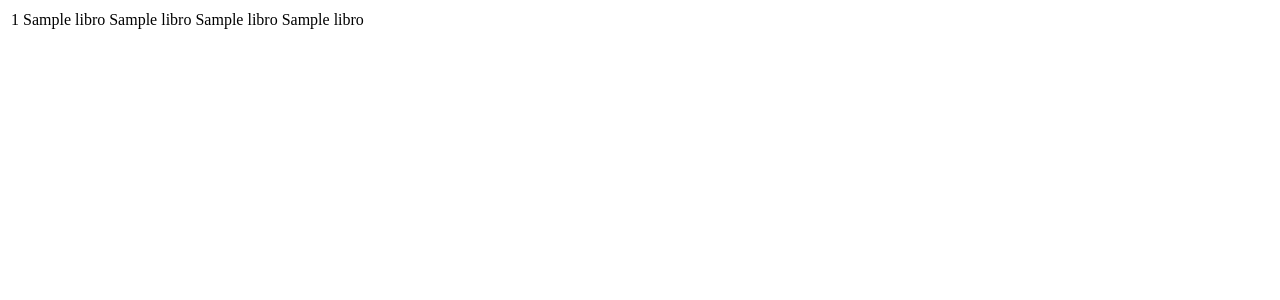
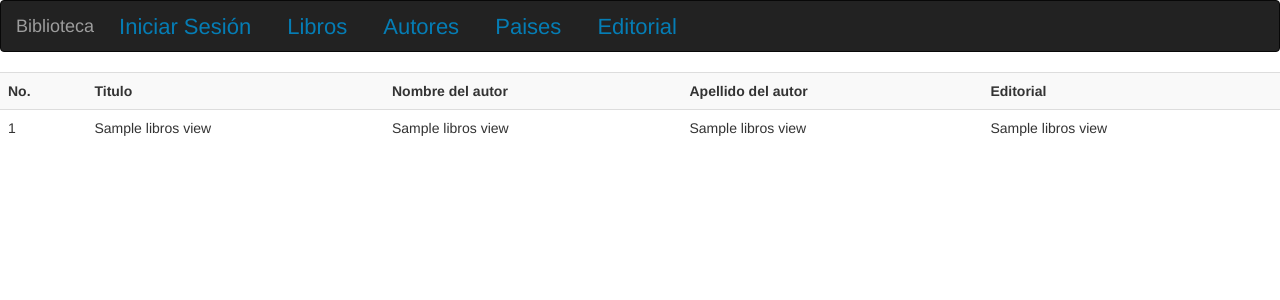
Before and after one commit to Yammery80/libreria_app, a Flask app: page /libros in a window 1280 px wide. Shown: the top 300 px of the page. Run offline with Flask 3, Linux system fonts and the light colour scheme; a database or web service that is not in the repository returns one stand-in record (values such as "Sample title"); some libraries are stand-ins or nearby versions.

Commit message:
Seccion de Autores

```diff
--- a/main.py
+++ b/main.py
@@ -12,7 +12,7 @@ def index():
     return render_template('base.html')
 
 @app.route('/libros')
-def libro():
+def libros():
     #Conectar con DB(DataBase)
     conexion = psycopg2.connect(
         database="biblioteca",
@@ -24,10 +24,31 @@ def libro():
     # Crear un cursor (objeto para recorrer las tablas)
     cursor = conexion.cursor()
     #Ejecutar una consulta en postgres
-    cursor.execute('''SELECT * FROM libro''')
+    cursor.execute('''SELECT * FROM libros_view''')
     #Recuperar información
     datos = cursor.fetchall()
-    #Cerrar cursor y conecxión a la base de datos
+    #Cerrar cursor y conexión a la base de datos
     cursor.close()
     conexion.close()
     return render_template('libros.html', datos=datos)
+
+@app.route('/autores')
+def autores():
+    #Conectar con DB(DataBase)
+    conexion = psycopg2.connect(
+        database="biblioteca",
+        user="postgres",
+        password="Lindel2005",
+        host="localhost",
+        port="5432"
+    )
+    # Crear un cursor (objeto para recorrer las tablas)
+    cursor = conexion.cursor()
+    #Ejecutar una consulta en postgres
+    cursor.execute('''SELECT * FROM autores_view''')
+    #Recuperar información
+    datos = cursor.fetchall()
+    #Cerrar cursor y conexión a la base de datos
+    cursor.close()
+    conexion.close()
+    return render_template('autores.html', datos=datos)
--- a/templates/libros.html
+++ b/templates/libros.html
@@ -1,4 +1,29 @@
-<table>
+{% extends 'bootstrap/base.html' %}
+{% block head %}
+    {{ super() }}
+    <title>
+        {% block title %}
+            Biblioteca Web App
+        {% endblock %}
+    </title>
+    <link rel="stylesheet" href="../static/style/style.css">
+ <!-- <link rel="stylesheet" href=""> // aqui puedo conectar mi hoja de estilo -->
+{% endblock %}
+{% block body %}
+
+    {% block navbar %}
+        {% include 'navbar.html' %}
+    {% endblock %}
+
+    {% block content %}
+<table class="table table-success table-striped">
+    <tr>
+        <th scope="col">No.</th>
+        <th scope="col">Titulo</th>
+        <th scope="col">Nombre del autor</th>
+        <th scope="col">Apellido del autor</th>
+        <th scope="col">Editorial</th>
+    </tr>
     {% for fila in datos %}
     <tr>
         <td>{{fila[0]}}</td>
@@ -9,3 +34,6 @@
     </tr>
     {% endfor %}
 </table>
+{% endblock %}
+
+{% endblock %}
--- a/templates/navbar.html
+++ b/templates/navbar.html
@@ -8,8 +8,8 @@
         <div class="navbar-nav">
           <div class="nav-item">
             <a class="nav-link active" aria-current="page" href="#">Iniciar Sesión</a>
-            <a class="nav-link" href="{{url_for('libro')}}">Libros</a>
-            <a class="nav-link" href="#">Autores</a>
+            <a class="nav-link" href="{{url_for('libros')}}">Libros</a>
+            <a class="nav-link" href="{{url_for('autores')}}">Autores</a>
             <a class="nav-link disabled" aria-disabled="true">Paises</a>
             <a class="nav-link disabled" aria-disabled="true">Editorial</a>
           </div>
```
Also changed, not shown: templates/autores.html (added, +37 -0 lines).
